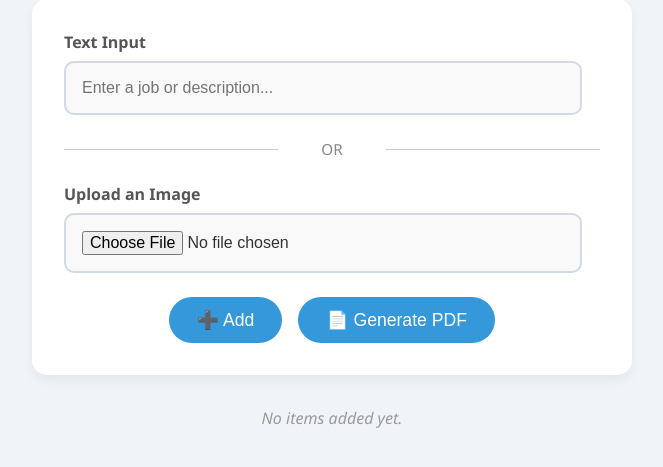
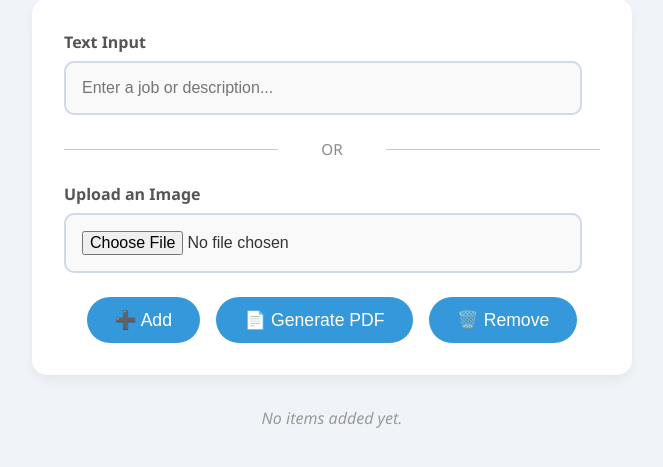
Before and after one commit to robinsajan/job-posting, a Flask app: page / in a window 1280 px wide. Shown: the part 129-596 px from the top of the page, without its empty margins (308-971 px from the left). Run offline with Flask 3, Linux system fonts and the light colour scheme.

Commit message:
Update index.html

```diff
--- a/templates/index.html
+++ b/templates/index.html
@@ -179,6 +179,7 @@
       <div class="button-group">
         <button type="submit" name="add" title="Adds text/image to list">➕ Add</button>
         <button type="submit" name="generate" title="Generate a PDF from the items">📄 Generate PDF</button>
+        <button type="submit" name="remove" title="Remove last item from list">🗑️ Remove</button>
       </div>
     </form>
 
```
